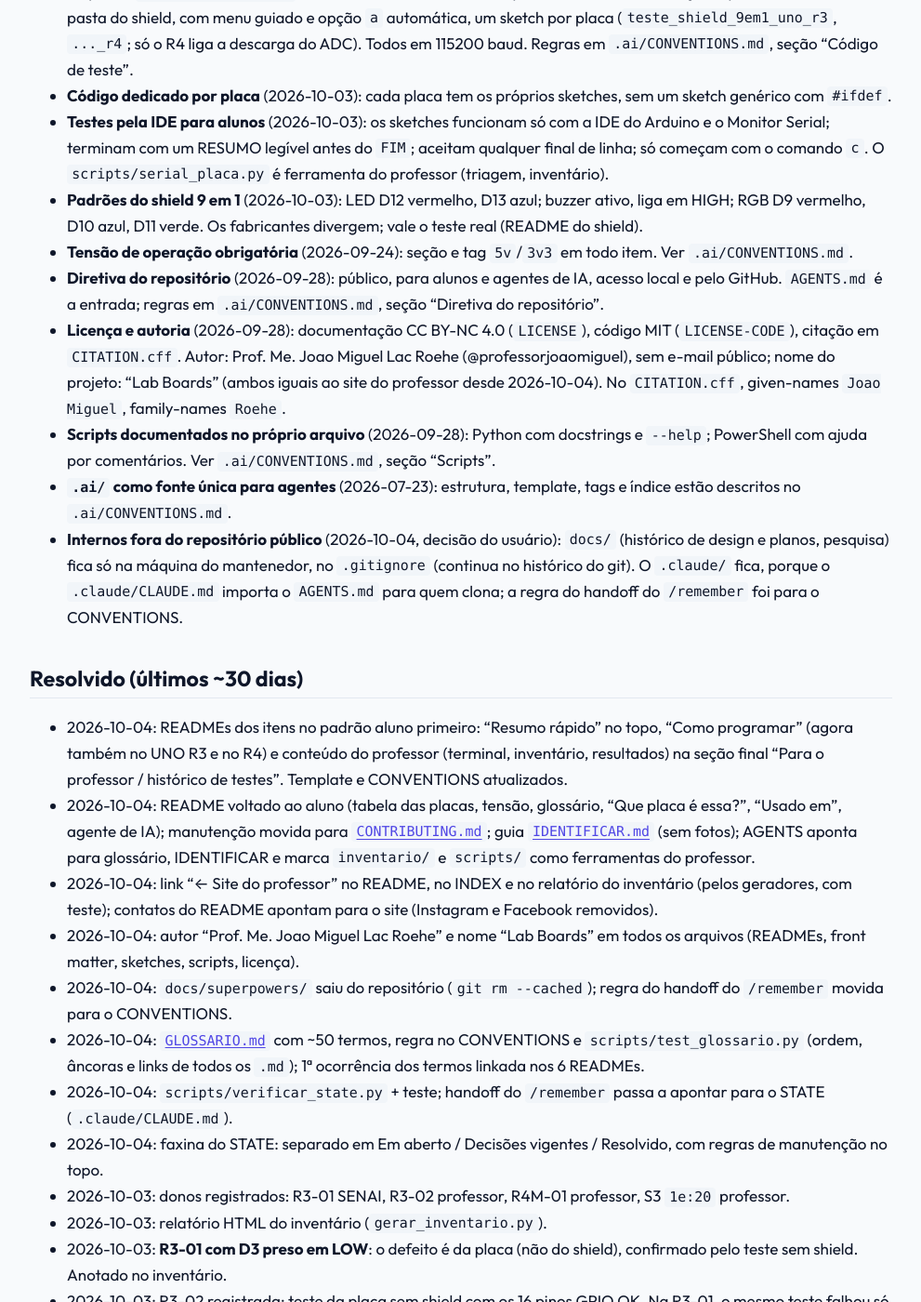
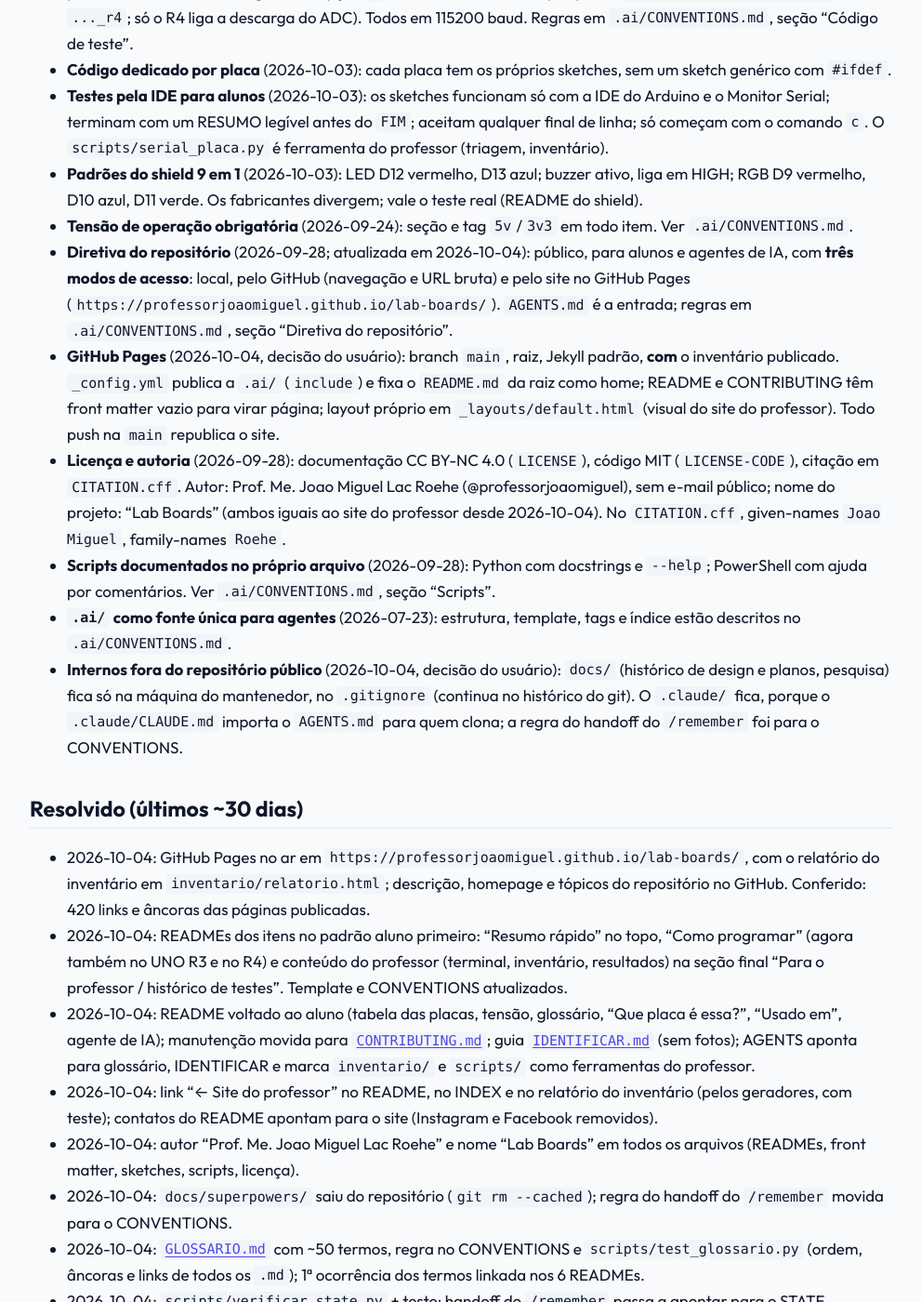
Before and after one commit to professorjoaomiguel/lab-boards, a Jekyll site: the page built from .ai/STATE.md, in a window 1280 px wide and 1400 px high, scrolled down 4050 px. Shown: the whole window at 93% size, without its empty margins (144-1135 px from the left). Built offline with Jekyll 4.4.1, drawn with Linux system fonts in a browser that asks for light colours; our own code applies the rules of GitHub Pages for plain Markdown files; some of the changed text lies outside the part shown.

Commit message:
Pages: publish README as home and CONTRIBUTING as a page; STATE update
GitHub Pages only copied README.md and CONTRIBUTING.md (names that the
optional-front-matter plugin skips) and the README index plugin skipped
the root because INDEX.html matches "index" case-insensitively. Empty
front matter makes both files pages, and a _config.yml default pins the
root README at /. A test guards the empty front matter. STATE: directive
now has three access modes; Pages moved to Resolved.

Co-Authored-By: Claude Opus 5.5 <noreply@anthropic.com>

```diff
--- a/_config.yml
+++ b/_config.yml
@@ -23,3 +23,12 @@ defaults:
       path: ""
     values:
       layout: default
+  # O README da raiz é a home. O plugin que transforma README em índice
+  # desiste aqui porque acha o INDEX.html (compara sem maiúsculas), então a
+  # URL é fixada. README.md e CONTRIBUTING.md têm front matter vazio
+  # (---/---): sem ele, o Jekyll do Pages só copia esses dois arquivos, sem
+  # gerar a página.
+  - scope:
+      path: "README.md"
+    values:
+      permalink: /
--- a/scripts/test_glossario.py
+++ b/scripts/test_glossario.py
@@ -89,6 +89,12 @@ class TestPages(unittest.TestCase):
                       or "{%" in a.read_text(encoding="utf-8")]
         self.assertEqual(com_liquid, [])
 
+    def test_readme_e_contributing_viram_pagina(self):
+        # Sem front matter, o Jekyll do Pages só copia estes dois arquivos.
+        for nome in ("README.md", "CONTRIBUTING.md"):
+            texto = (RAIZ / nome).read_text(encoding="utf-8")
+            self.assertTrue(texto.startswith("---\n---\n"), nome)
+
     def test_pasta_ai_e_publicada(self):
         config = (RAIZ / "_config.yml").read_text(encoding="utf-8")
         self.assertIn("include:\n  - .ai", config)
```
Also changed, not shown: CONTRIBUTING.md (+2 -0 lines), .ai/STATE.md, README.md.
